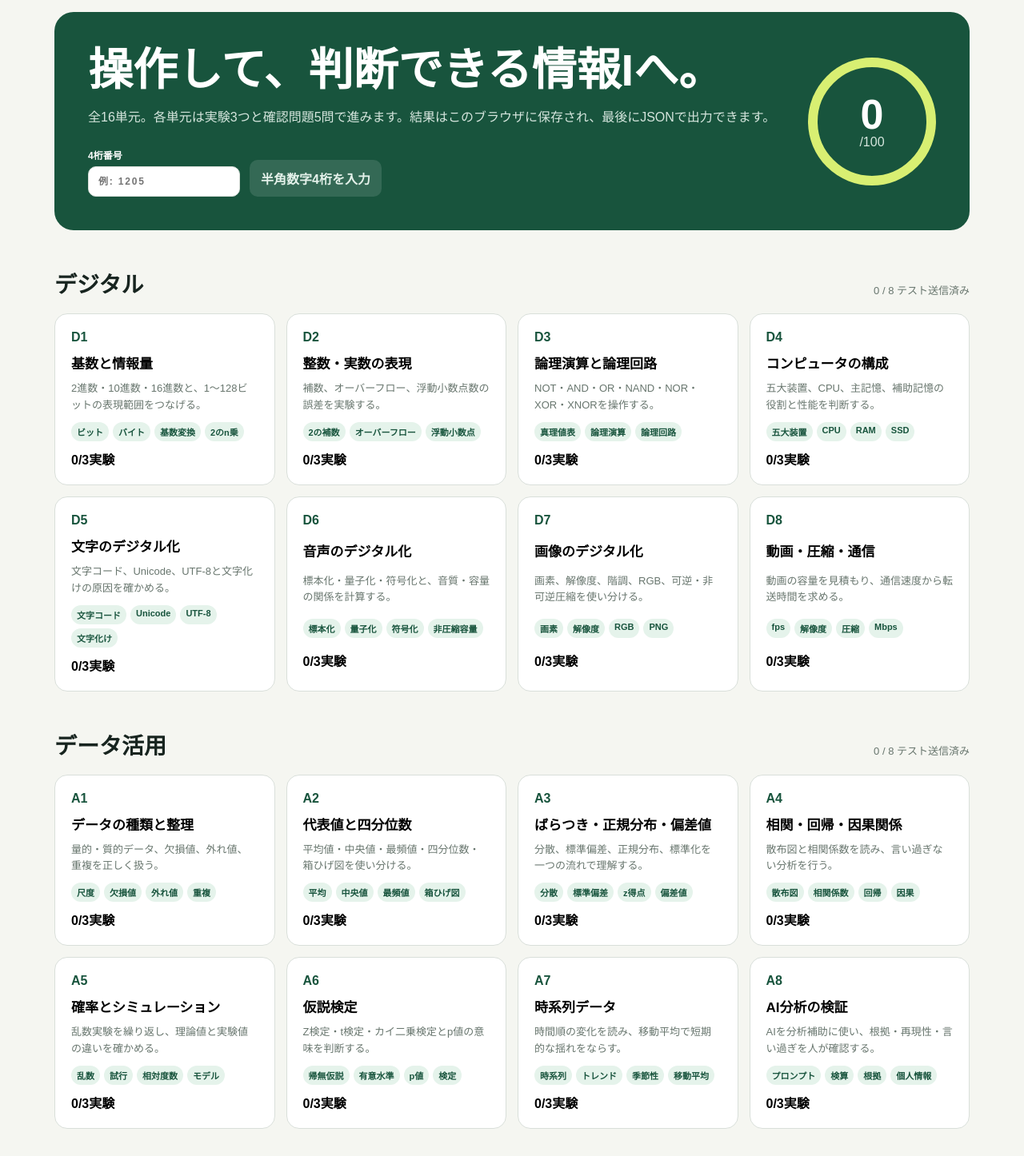
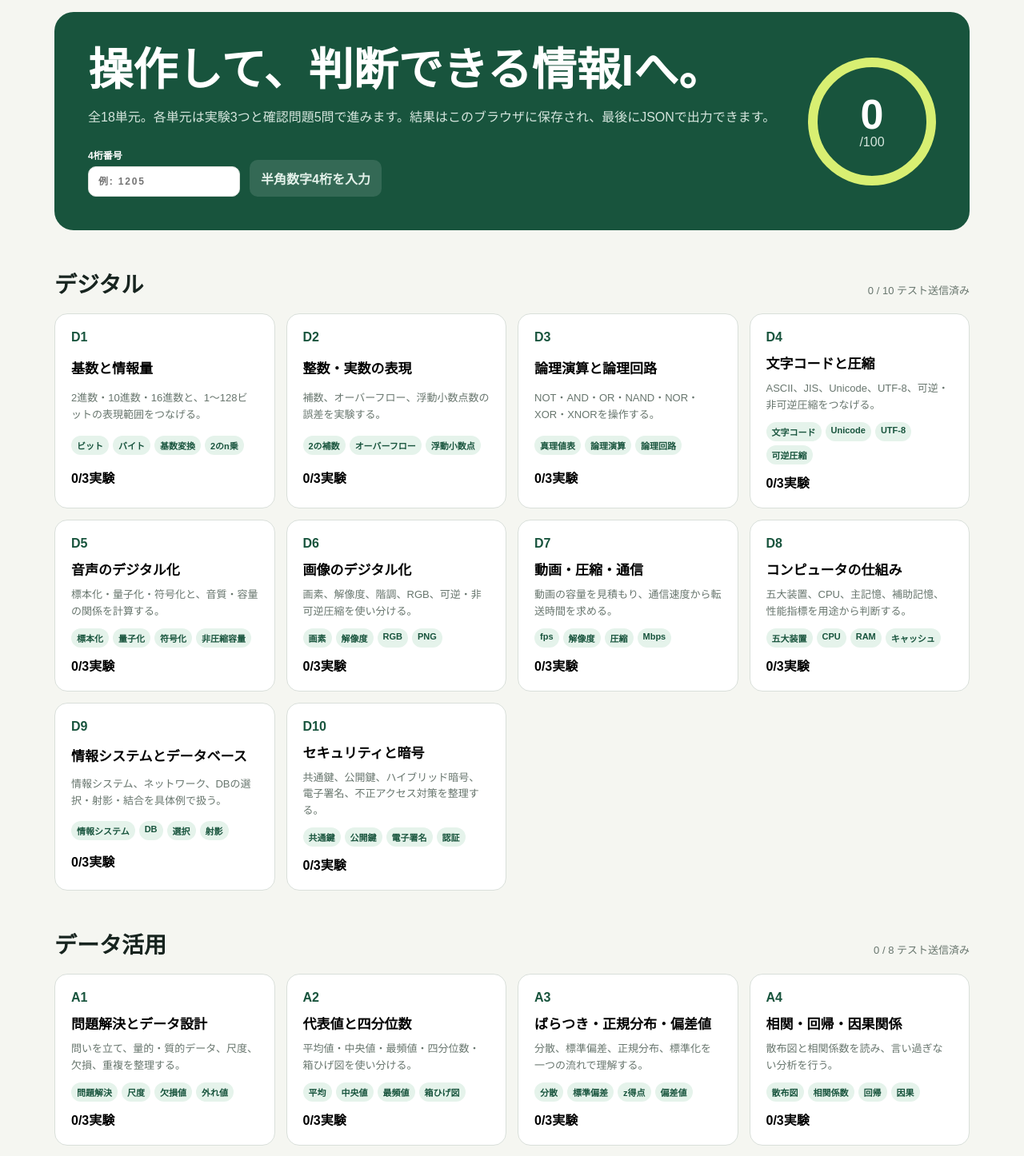
Before and after one commit to naturespa/info1_ddl_public, a Next.js app: page / in a window 1280 px wide. Shown: the part 100-1546 px from the top of the page at 80% size. Built offline with nearby package versions, Linux system fonts and the light colour scheme.

Commit message:
Reorganize DDL curriculum scope

```diff
--- a/app/globals.css
+++ b/app/globals.css
@@ -295,7 +295,8 @@ textarea {
   white-space: nowrap;
 }
 
-.record-experiment.done {
+.record-experiment.done,
+.record-experiment.recorded {
   background: var(--mint);
   color: var(--green);
 }
--- a/app/page.tsx
+++ b/app/page.tsx
@@ -125,11 +125,11 @@ const lessons: Lesson[] = [
   },
   {
     id: "computer",
-    no: "D4",
+    no: "D8",
     area: "デジタル",
-    title: "コンピュータの構成",
-    subtitle: "五大装置、CPU、主記憶、補助記憶の役割と性能を判断する。",
-    concepts: ["五大装置", "CPU", "RAM", "SSD"],
+    title: "コンピュータの仕組み",
+    subtitle: "五大装置、CPU、主記憶、補助記憶、性能指標を用途から判断する。",
+    concepts: ["五大装置", "CPU", "RAM", "キャッシュ", "SSD"],
     questions: [
       q("computer-1", "五大装置に含まれないものは？", ["入力装置", "演算装置", "通信装置", "記憶装置"], 2, "五大装置は入力・出力・記憶・演算・制御です。"),
       q("computer-2", "実行中のデータを一時的に置く装置は？", ["RAM", "SSD", "キーボード", "ディスプレイ"], 0, "RAMは主記憶装置です。"),
@@ -140,11 +140,11 @@ const lessons: Lesson[] = [
   },
   {
     id: "text",
-    no: "D5",
+    no: "D4",
     area: "デジタル",
-    title: "文字のデジタル化",
-    subtitle: "文字コード、Unicode、UTF-8と文字化けの原因を確かめる。",
-    concepts: ["文字コード", "Unicode", "UTF-8", "文字化け"],
+    title: "文字コードと圧縮",
+    subtitle: "ASCII、JIS、Unicode、UTF-8、可逆・非可逆圧縮をつなげる。",
+    concepts: ["文字コード", "Unicode", "UTF-8", "可逆圧縮"],
     questions: [
       q("text-1", "文字と数値の対応を定めたものは？", ["文字コード", "標本化", "画素", "論理回路"], 0, "文字コードは文字と数値の対応です。"),
       q("text-2", "世界中の文字を統一的に扱う文字集合は？", ["ASCIIだけ", "Unicode", "JPEG", "WAV"], 1, "Unicodeは多言語を扱えます。"),
@@ -155,7 +155,7 @@ const lessons: Lesson[] = [
   },
   {
     id: "audio",
-    no: "D6",
+    no: "D5",
     area: "デジタル",
     title: "音声のデジタル化",
     subtitle: "標本化・量子化・符号化と、音質・容量の関係を計算する。",
@@ -170,7 +170,7 @@ const lessons: Lesson[] = [
   },
   {
     id: "image",
-    no: "D7",
+    no: "D6",
     area: "デジタル",
     title: "画像のデジタル化",
     subtitle: "画素、解像度、階調、RGB、可逆・非可逆圧縮を使い分ける。",
@@ -185,7 +185,7 @@ const lessons: Lesson[] = [
   },
   {
     id: "video",
-    no: "D8",
+    no: "D7",
     area: "デジタル",
     title: "動画・圧縮・通信",
     subtitle: "動画の容量を見積もり、通信速度から転送時間を求める。",
@@ -199,12 +199,42 @@ const lessons: Lesson[] = [
     ]
   },
   {
+    id: "system",
+    no: "D9",
+    area: "デジタル",
+    title: "情報システムとデータベース",
+    subtitle: "情報システム、ネットワーク、DBの選択・射影・結合を具体例で扱う。",
+    concepts: ["情報システム", "DB", "選択", "射影", "結合"],
+    questions: [
+      q("system-1", "情報システムの説明として適切なものは？", ["人・手順・機器・データで目的を実現する仕組み", "CPUだけの名称", "画像圧縮の方式", "2進数の別名"], 0, "機器だけでなく、人や手順、データを含む仕組みです。"),
+      q("system-2", "条件に合う行を取り出すDB操作は？", ["選択", "射影", "結合", "符号化"], 0, "選択は条件で行を絞ります。"),
+      q("system-3", "必要な列だけを取り出すDB操作は？", ["射影", "選択", "結合", "圧縮"], 0, "射影は列を取り出します。"),
+      q("system-4", "複数の表を共通キーで関連付ける操作は？", ["結合", "標本化", "量子化", "排他的論理和"], 0, "結合は共通するキーで表をつなぎます。"),
+      q("system-5", "外部キーの役割として近いものは？", ["別表の主キーを参照して関係を表す", "画像の色数を増やす", "音声を標本化する", "p値を求める"], 0, "外部キーは表どうしの関係を保ちます。")
+    ]
+  },
+  {
+    id: "security",
+    no: "D10",
+    area: "デジタル",
+    title: "セキュリティと暗号",
+    subtitle: "共通鍵、公開鍵、ハイブリッド暗号、電子署名、不正アクセス対策を整理する。",
+    concepts: ["共通鍵", "公開鍵", "電子署名", "認証", "不正アクセス"],
+    questions: [
+      q("security-1", "共通鍵暗号方式の特徴は？", ["暗号化と復号に同じ鍵を使う", "鍵が不要", "必ず手書きで行う", "画像だけに使う"], 0, "同じ鍵を安全に共有する必要があります。"),
+      q("security-2", "公開鍵暗号方式の説明として適切なものは？", ["公開鍵と秘密鍵の組を使う", "全員が秘密鍵を共有する", "圧縮方式の一種", "音声の量子化方式"], 0, "公開鍵と秘密鍵の対応を利用します。"),
+      q("security-3", "ハイブリッド暗号方式の利点は？", ["速度と鍵配送の安全性を両立しやすい", "復号できない", "鍵管理が不要になる", "必ず容量が増えない"], 0, "共通鍵の速さと公開鍵の鍵共有のしやすさを組み合わせます。"),
+      q("security-4", "電子署名で主に確認できることは？", ["改ざんされていないことや本人性", "ファイル容量の減少", "通信速度の最大化", "画像の解像度"], 0, "電子署名は完全性や本人性の確認に使われます。"),
+      q("security-5", "フィッシング対策として適切なものは？", ["URLや送信元を確認し、安易にIDを入力しない", "同じパスワードを全サイトで使う", "警告を無視する", "添付ファイルを必ず開く"], 0, "偽サイトへの誘導を疑って確認します。")
+    ]
+  },
+  {
     id: "clean",
     no: "A1",
     area: "データ活用",
-    title: "データの種類と整理",
-    subtitle: "量的・質的データ、欠損値、外れ値、重複を正しく扱う。",
-    concepts: ["尺度", "欠損値", "外れ値", "重複"],
+    title: "問題解決とデータ設計",
+    subtitle: "問いを立て、量的・質的データ、尺度、欠損、重複を整理する。",
+    concepts: ["問題解決", "尺度", "欠損値", "外れ値", "重複"],
     questions: [
       q("clean-1", "身長cmはどの種類のデータ？", ["量的データ", "質的データ", "文字コード", "論理値だけ"], 0, "数値の差や比に意味があります。"),
       q("clean-2", "血液型はどの尺度？", ["比率尺度", "名義尺度", "間隔尺度", "連続量"], 1, "順序のない分類です。"),
@@ -262,9 +292,9 @@ const lessons: Lesson[] = [
     id: "simulation",
     no: "A5",
     area: "データ活用",
-    title: "確率とシミュレーション",
-    subtitle: "乱数実験を繰り返し、理論値と実験値の違いを確かめる。",
-    concepts: ["乱数", "試行", "相対度数", "モデル"],
+    title: "モデル化とシミュレーション",
+    subtitle: "乱数実験、待ち行列、確率モデルを動かし、仮定と現実の差を確かめる。",
+    concepts: ["モデル化", "乱数", "試行", "待ち行列"],
     questions: [
       q("simulation-1", "公平なコインで表が出る理論上の確率は？", ["0", "0.25", "0.5", "1"], 2, "表と裏が同様に確からしいため1/2です。"),
       q("simulation-2", "試行回数を増やすと相対度数は一般にどうなる？", ["理論値に近づく", "必ず0になる", "必ず1になる", "毎回同じ"], 0, "大数の法則によります。"),
@@ -315,7 +345,7 @@ const lessons: Lesson[] = [
       q("ai-2", "AIが出した平均値の扱いは？", ["表計算などで再計算", "そのまま確定", "根拠を削除", "データを公開"], 0, "別手段で検算します。"),
       q("ai-3", "相関からAIが原因と断定したら？", ["第三の要因や設計を確認", "必ず正しい", "相関係数を隠す", "データ件数を減らす"], 0, "因果を断定しない確認が必要です。"),
       q("ai-4", "事実と異なるもっともらしい回答を生成する現象は？", ["ハルシネーション", "オプトイン", "署名", "スワッピング"], 0, "生成AIの誤回答の一種です。"),
-      q("ai-5", "AIへデータを入れる前の適切な対応は？", ["規程を確認し不要な個人情報を除く", "氏名住所を追加する", "検証を省く", "無条件に公開する"], 0, "データを最小化し、取扱条件を確認します。")
+      q("ai-5", "AIへデータを入れる前の適切な対応は？", ["規程を確認し不要な個人情報を除く", "不要な個人情報を追加する", "検証を省く", "無条件に公開する"], 0, "データを最小化し、取扱条件を確認します。")
     ]
   }
 ];
@@ -395,6 +425,8 @@ function Experiment({ lessonId, completed, mark }: { lessonId: string; completed
     audio: ["校内放送の音質を決める", "5分の校内放送を保存する。音質と容量を考え、標本化・量子化・チャネルを選ぼう。", ["必要な音質", "容量計算", "用途との釣合い"]],
     image: ["学校Web用画像を書き出す", "行事写真と透過ロゴをWebへ掲載する。それぞれに合う形式と解像度を選ぼう。", ["写真の形式", "透過の形式", "元画像を保存"]],
     video: ["提出時間を見積もる", "授業動画を締切までに送る。MBをMbitへ直し、実効速度から時間と余裕を見積もろう。", ["byteからbit", "容量÷速度", "理論値との差"]],
+    system: ["DBから必要な生徒一覧を作る", "委員会表と得点表を組み合わせ、条件に合う人だけを取り出す手順を選択・射影・結合で説明しよう。", ["行を選択", "列を射影", "キーで結合"]],
+    security: ["安全な提出システムを設計する", "成績JSONを提出する仕組みで、暗号化・認証・改ざん検知のどれが必要か判断しよう。", ["本人確認", "通信の暗号化", "改ざん検知"]],
     clean: ["アンケートを点検する", "空欄、同一ID、70時間という値がある睡眠調査を、根拠なく削除せず処理しよう。", ["原因確認", "原本照合", "処理を記録"]],
     center: ["2クラスを比較する", "平均が同じ2クラスを、中央値・四分位範囲・箱ひげ図も使って比較しよう。", ["中心", "ばらつき", "外れ値"]],
     spread: ["異なるテストを比べる", "平均と標準偏差が異なる2科目の得点を標準化し、相対的に高い方を判断しよう。", ["平均との差", "標準偏差", "同じ尺度"]],
@@ -450,7 +482,7 @@ function Experiment({ lessonId, completed, mark }: { lessonId: string; completed
   if (lessonId === "logic") return <div className="experiments">
     <Card no={1} title="7種類のゲートを操作" goal="入力を切り替え、各ゲートの出力を真理値表と照合します。">
       <div className="gate-tabs">{(["NOT", "AND", "OR", "NAND", "NOR", "XOR", "XNOR"] as Gate[]).map((item) => <button className={gate === item ? "active" : ""} onClick={() => setGate(item)} key={item}>{item}</button>)}</div>
-      <div className="logic-stage"><div className="switches"><button onClick={() => setSwitches({ ...switches, a: !switches.a })}>入力A <b>{+switches.a}</b></button>{gate !== "NOT" && <button onClick={() => setSwitches({ ...switches, b: !switches.b })}>入力B <b>{+switches.b}</b></button>}</div><div className={gateOutput(gate, switches.a, switches.b) ? "lamp lit" : "lamp"}><span>出力</span><b>{+gateOutput(gate, switches.a, switches.b)}</b></div></div>
+      <div className="logic-stage"><div className="switches"><button onClick={() => setSwitches({ ...switches, a: !switches.a })}>入力A <b>{+switches.a}</b></button>{gate !== "NOT" && <button onClick={() => setSwitches({ ...switches, b: !switches.b })}>入力B <b>{+switches.b}</b></button>}</div><div className={gateOutput(gate, switches.a, switches.b) ? "lamp on" : "lamp"}><span>出力</span><b>{+gateOutput(gate, switches.a, switches.b)}</b></div></div>
     </Card>
     <Card no={2} title="真理値表を完成させる" goal="4つの入力パターンを一度に比較します。">
       <div className="truth-table"><div>A</div><div>B</div><div>{gate}</div>{[[false, false], [false, true], [true, false], [true, true]].map(([a, b]) => <span key={`${a}${b}`} className="truth-row"><i>{+a}</i><i>{gate === "NOT" ? "-" : +b}</i><b>{+gateOutput(gate, a, b)}</b></span>)}</div>
@@ -511,6 +543,27 @@ function Experiment({ lessonId, completed, mark }: { lessonId: string; completed
     <Card no={2} title="データ量から転送時間へ" goal="単位変換を一段ずつ確認します。">
       <div className="step-calc"><span>{fmt(videoMb)} MB</span><i>x8</i><span>{fmt(videoMb * 8)} Mbit</span><i>÷{speed}Mbps</i><strong>{fmt(transferSeconds)}秒</strong></div>
       <label className="control">実効速度: <b>{speed}Mbps</b><input type="range" min="5" max="100" step="5" value={speed} onChange={(e) => setSpeed(+e.target.value)} /></label>
+    </Card>
+  </div>;
+
+  if (lessonId === "system") return <div className="experiments">
+    <Card no={1} title="DB操作を見分ける" goal="行を絞る、列を選ぶ、表をつなぐ、という3操作を具体例で確認します。">
+      <div className="format-grid"><div><b>選択</b><span>英語80点以上の行だけ</span></div><div><b>射影</b><span>学籍番号・学年・組だけ</span></div><div><b>結合</b><span>基本情報と得点表をキーで接続</span></div></div>
+      <table className="data-table"><thead><tr><th>操作</th><th>入力</th><th>出力</th></tr></thead><tbody><tr><td>選択</td><td>全生徒の得点</td><td>条件に合う行</td></tr><tr><td>射影</td><td>多くの列</td><td>必要な列</td></tr><tr><td>結合</td><td>2つの表</td><td>関連付いた1つの表</td></tr></tbody></table>
+    </Card>
+    <Card no={2} title="情報システムを分解する" goal="システムを機器だけでなく、人・手順・データ・ネットワークを含めて捉えます。">
+      <div className="cycle"><span>入力</span><i>→</i><span>処理</span><i>→</i><span>保存</span><i>→</i><span>出力</span><i>→</i><span>改善</span></div>
+      <div className="type-grid"><div><b>人</b><span>利用者・管理者</span></div><div><b>手順</b><span>登録・確認・承認</span></div><div><b>データ</b><span>主キー・外部キー</span></div><div><b>通信</b><span>権限・ログ</span></div></div>
+    </Card>
+  </div>;
+
+  if (lessonId === "security") return <div className="experiments">
+    <Card no={1} title="暗号方式を選ぶ" goal="共通鍵・公開鍵・ハイブリッド暗号の役割を用途で判断します。">
+      <div className="format-grid"><div><b>共通鍵</b><span>高速。鍵共有が課題</span></div><div><b>公開鍵</b><span>鍵共有に強い。処理は重め</span></div><div><b>ハイブリッド</b><span>公開鍵で共通鍵を安全に渡す</span></div></div>
+      <div className="encoding-flow"><span>公開鍵で共通鍵を送る</span><i>→</i><span>共通鍵で本文を暗号化</span><i>→</i><strong>速度と安全性を両立</strong></div>
+    </Card>
+    <Card no={2} title="電子署名と認証を切り分ける" goal="暗号化、本人確認、改ざん検知は別の目的で使うことを確認します。">
+      <table className="data-table"><thead><tr><th>目的</th><th>代表例</th><th>確認すること</th></tr></thead><tbody><tr><td>暗号化</td><td>HTTPS</td><td>通信内容を読まれにくくする</td></tr><tr><td>認証</td><td>パスワード・MFA</td><td>本人かどうか</td></tr><tr><td>電子署名</td><td>署名付き文書</td><td>改ざんと作成者</td></tr></tbody></table>
     </Card>
   </div>;
 
@@ -739,7 +792,7 @@ export default function Home() {
             <section className="hero">
               <div>
                 <h1>操作して、判断できる情報Iへ。</h1>
-                <p>全16単元。各単元は実験3つと確認問題5問で進みます。結果はこのブラウザに保存され、最後にJSONで出力できます。</p>
+                <p>全{lessons.length}単元。各単元は実験3つと確認問題5問で進みます。結果はこのブラウザに保存され、最後にJSONで出力できます。</p>
                 <div className="lookup">
                   <label>
                     4桁番号
@@ -754,14 +807,18 @@ export default function Home() {
               </div>
             </section>
 
-            {(["デジタル", "データ活用"] as const).map((area) => (
+            {(["デジタル", "データ活用"] as const).map((area) => {
+              const areaLessons = lessons
+                .filter((lesson) => lesson.area === area)
+                .sort((a, b) => a.no.localeCompare(b.no, "ja-JP", { numeric: true }));
+              return (
                 <section key={area}>
                   <div className="section-heading">
                     <h2>{area}</h2>
-                  <span className="muted">{lessons.filter((lesson) => lesson.area === area && submissions[lesson.id]).length} / 8 テスト送信済み</span>
+                    <span className="muted">{areaLessons.filter((lesson) => submissions[lesson.id]).length} / {areaLessons.length} テスト送信済み</span>
                   </div>
                   <div className="lesson-grid">
-                  {lessons.filter((lesson) => lesson.area === area).map((lesson) => (
+                    {areaLessons.map((lesson) => (
                       <button className={`lesson-card ${submissions[lesson.id] ? "done" : ""}`} key={lesson.id} onClick={() => setActive(lesson.id)}>
                         <b>{lesson.no}</b>
                         <h3>{lesson.title}</h3>
@@ -772,7 +829,8 @@ export default function Home() {
                     ))}
                   </div>
                 </section>
-            ))}
+              );
+            })}
           </>
         )}
 
```
Lines whose indentation alone changed are shown as unchanged.
